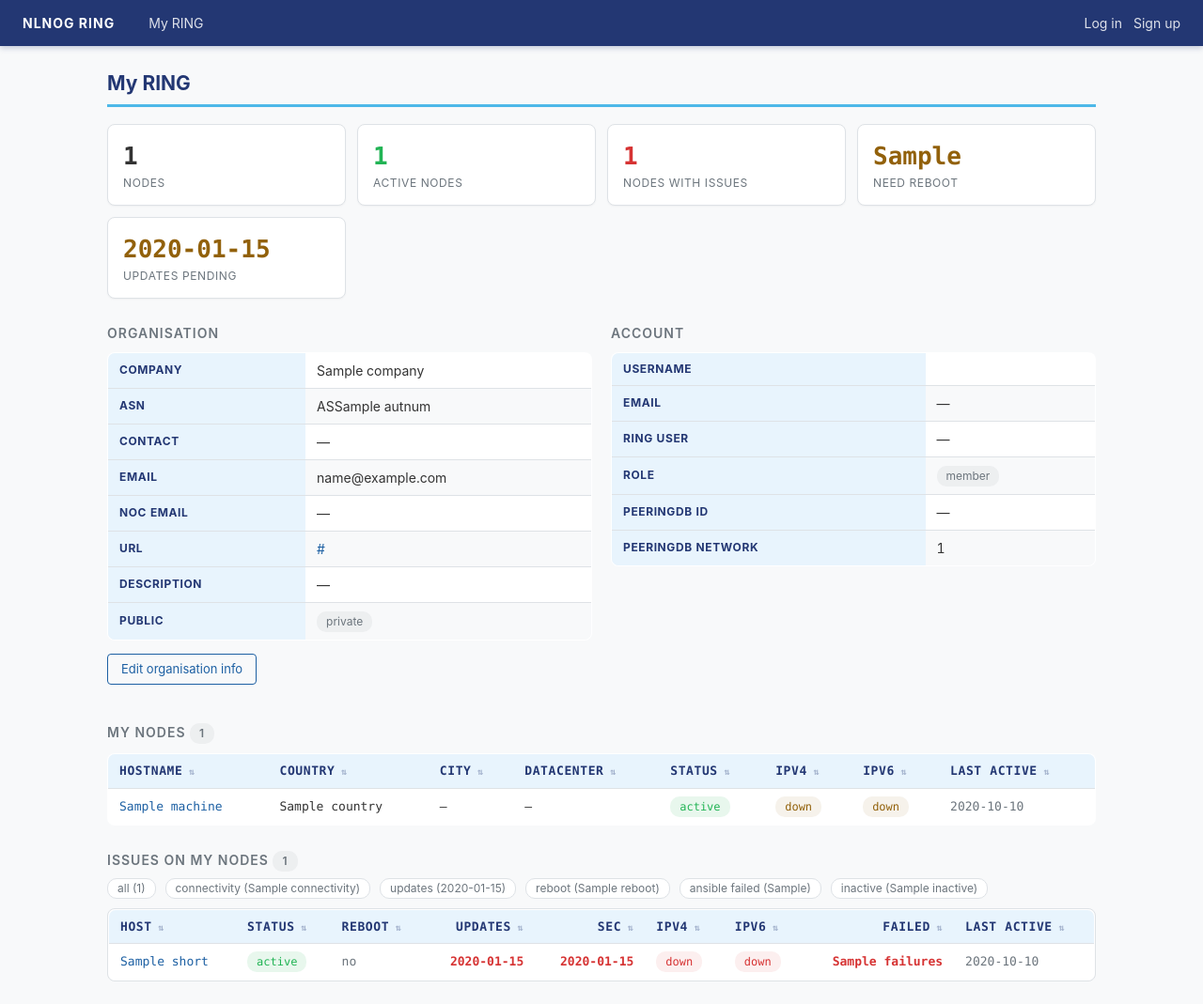
After one commit to NLNOG/ring-portal, a Django app: template ring/templates/ring/my_portal.html in a window 1280 px wide. The commit adds this page. Shown: the whole page at 94% size. Run offline with Django 3.2, Linux system fonts and the light colour scheme; the template is opened without the code that fills it: most values are stand-ins (such as "Sample title", 1, 10 or a date in 2020).

Commit message:
fix pdb fill, add customer portal code

```diff
--- a/ring/services/peeringdb.py
+++ b/ring/services/peeringdb.py
@@ -46,7 +46,7 @@ def fetch_profile(access_token):
         settings.PDB_ENDPOINT + "profile/v1",
         headers={
             "Authorization": "Bearer %s" % access_token,
-            "User-Agent": "smeagol/ring",
+            "User-Agent": "ring-portal/ring",
             "Accept": "application/json",
         },
     )
@@ -63,7 +63,7 @@ def _post(url, data):
         data=data,
         headers={
             "Content-Type": "application/x-www-form-urlencoded",
-            "User-Agent": "smeagol/ring",
+            "User-Agent": "ring-portal/ring",
             "Accept": "application/json",
         },
     )
--- a/ring/templates/ring/base.html
+++ b/ring/templates/ring/base.html
@@ -145,10 +145,14 @@ code { background: var(--bg-tint); border: 1px solid var(--border); padding: 2px
 <header>
   <div class="brand">NLNOG&nbsp;RING</div>
   <nav>
+    {% if user_can_manage %}
     <a href="{% url 'ring-index' %}" {% if request.resolver_match.url_name == 'ring-index' %}class="active"{% endif %}>Overview</a>
     <a href="{% url 'ring-machines' %}" {% if request.resolver_match.url_name == 'ring-machines' %}class="active"{% endif %}>Machines</a>
     <a href="{% url 'ring-participants' %}" {% if request.resolver_match.url_name == 'ring-participants' %}class="active"{% endif %}>Participants</a>
     <a href="{% url 'ring-users' %}" {% if request.resolver_match.url_name == 'ring-users' %}class="active"{% endif %}>Accounts</a>
+    {% else %}
+    <a href="{% url 'ring-my' %}" {% if request.resolver_match.url_name in 'ring-my ring-machine-detail ring-machine-status ring-participant-edit' %}class="active"{% endif %}>My RING</a>
+    {% endif %}
   </nav>
   <div class="auth">
     {% if request.user.is_authenticated %}
--- /dev/null
+++ b/ring/templates/ring/my_portal.html
@@ -0,0 +1,120 @@
+{% extends "ring/base.html" %}
+{% load ring_filters %}
+{% block title %}NLNOG RING — My RING{% endblock %}
+{% block content %}
+<h1>My RING</h1>
+
+<div class="kpis">
+  <a class="kpi" href="#nodes"><div class="num">{{ machine_count }}</div><div class="lbl">Nodes</div></a>
+  <a class="kpi" href="#nodes"><div class="num" style="color:var(--ok)">{{ active_count }}</div><div class="lbl">Active nodes</div></a>
+  <a class="kpi" href="#issues"><div class="num" style="color:var(--bad)">{{ issue_rows|length }}</div><div class="lbl">Nodes with issues</div></a>
+  <a class="kpi" href="#issues"><div class="num" style="color:var(--warn)">{{ need_reboot }}</div><div class="lbl">Need reboot</div></a>
+  <a class="kpi" href="#issues"><div class="num" style="color:var(--warn)">{{ updates_pending }}</div><div class="lbl">Updates pending</div></a>
+</div>
+
+<div class="grid">
+  <section>
+    <h2>Organisation</h2>
+    {% if participant %}
+    <table>
+      <tbody>
+        <tr><th>Company</th><td>{{ participant.company }}</td></tr>
+        <tr><th>ASN</th><td>{% if autnum %}AS{{ autnum }}{% else %}<span class="muted">unset</span>{% endif %}</td></tr>
+        <tr><th>Contact</th><td>{{ participant.contact|default:"—" }}</td></tr>
+        <tr><th>Email</th><td>{{ participant.email|default:"—" }}</td></tr>
+        <tr><th>NOC email</th><td>{{ participant.nocemail|default:"—" }}</td></tr>
+        <tr><th>URL</th><td>{% if participant.url %}<a href="{{ participant.url }}">{{ participant.url }}</a>{% else %}—{% endif %}</td></tr>
+        <tr><th>Description</th><td>{{ participant.companydesc|default:"—" }}</td></tr>
+        <tr><th>Public</th><td>{% if participant.public %}<span class="badge ok">public</span>{% else %}<span class="badge muted">private</span>{% endif %}</td></tr>
+      </tbody>
+    </table>
+    <p><a class="btn btn-outline" href="{% url 'ring-participant-edit' participant.pk %}">Edit organisation info</a></p>
+    {% else %}
+    <p class="muted">Your account is not linked to a RING participant.</p>
+    {% endif %}
+  </section>
+
+  <section>
+    <h2>Account</h2>
+    <table>
+      <tbody>
+        <tr><th>Username</th><td>{{ request.user.username }}</td></tr>
+        <tr><th>Email</th><td>{{ request.user.email|default:"—" }}</td></tr>
+        <tr><th>Ring user</th><td>{{ ru.username|default:"—" }}</td></tr>
+        <tr><th>Role</th><td>{% if ru.admin %}<span class="badge ok">admin</span>{% else %}<span class="badge muted">member</span>{% endif %}</td></tr>
+        <tr><th>PeeringDB id</th><td>{{ pdb_id|default:"—" }}</td></tr>
+        {% if pdb_net_id %}<tr><th>PeeringDB network</th><td>{{ pdb_net_id }}</td></tr>{% endif %}
+      </tbody>
+    </table>
+  </section>
+</div>
+
+<h2 id="nodes">My nodes <span class="badge muted">{{ machine_count }}</span></h2>
+{% if machines %}
+<table class="mono">
+  <thead>
+    <tr>
+      <th>Hostname</th><th>Country</th><th>City</th><th>Datacenter</th>
+      <th>Status</th><th>IPv4</th><th>IPv6</th><th>Last active</th>
+    </tr>
+  </thead>
+  <tbody>
+    {% for m in machines %}
+    <tr>
+      <td><a href="{% url 'ring-machine-detail' m.hostname %}">{{ m.short_hostname }}</a></td>
+      <td>{{ m.country|flag }} {{ m.country|default:"—" }}</td>
+      <td>{{ m.city|default:"—" }}</td>
+      <td>{{ m.dc|default:"—" }}</td>
+      <td class="nowrap">
+        {% if m.active %}<span class="badge ok">active</span>{% else %}<span class="badge bad">inactive</span>{% endif %}
+      </td>
+      <td>{% if m.active and m.alive_v4 %}<span class="badge ok">up</span>{% elif m.active %}<span class="badge warn">down</span>{% else %}<span class="muted">—</span>{% endif %}</td>
+      <td>{% if m.active and m.alive_v6 %}<span class="badge ok">up</span>{% elif m.active %}<span class="badge warn">down</span>{% else %}<span class="muted">—</span>{% endif %}</td>
+      <td class="muted">{{ m.last_active|date:"Y-m-d"|default:"—" }}</td>
+    </tr>
+    {% empty %}
+    <tr><td colspan="8" class="muted">No nodes.</td></tr>
+    {% endfor %}
+  </tbody>
+</table>
+{% else %}
+<p class="muted">Your organisation has no nodes in the RING.</p>
+{% endif %}
+
+<h2 id="issues">Issues on my nodes <span class="badge muted">{{ issue_rows|length }}</span></h2>
+<p class="table-filter">
+  <a href="?issues=all"{% if issue_type == "all" %} class="on"{% endif %}>all ({{ issue_rows|length }})</a>
+  <a href="?issues=connectivity"{% if issue_type == "connectivity" %} class="on"{% endif %}>connectivity ({{ type_counts.connectivity }})</a>
+  <a href="?issues=updates"{% if issue_type == "updates" %} class="on"{% endif %}>updates ({{ type_counts.updates }})</a>
+  <a href="?issues=reboot"{% if issue_type == "reboot" %} class="on"{% endif %}>reboot ({{ type_counts.reboot }})</a>
+  <a href="?issues=ansible_failed"{% if issue_type == "ansible_failed" %} class="on"{% endif %}>ansible failed ({{ type_counts.ansible_failed }})</a>
+  <a href="?issues=inactive"{% if issue_type == "inactive" %} class="on"{% endif %}>inactive ({{ type_counts.inactive }})</a>
+</p>
+{% if issue_rows %}
+<div class="scroll-table">
+<table class="mono">
+  <thead><tr>
+    <th>Host</th><th>Status</th><th>Reboot</th><th class="num">Updates</th><th class="num">Sec</th>
+    <th>IPv4</th><th>IPv6</th><th class="num">Failed</th><th>Last active</th>
+  </tr></thead>
+  <tbody>
+  {% for c in issue_rows %}
+    <tr>
+      <td><a href="{% url 'ring-machine-detail' c.fqdn %}">{{ c.short }}</a></td>
+      <td>{% if c.m.active %}<span class="badge ok">active</span>{% else %}<span class="badge bad">inactive</span>{% endif %}</td>
+      <td>{% if c.needs_reboot %}<span class="text-bad">yes</span>{% else %}<span class="muted">no</span>{% endif %}</td>
+      <td class="num">{% if c.updates %}<span class="text-bad">{{ c.updates }}</span>{% else %}0{% endif %}</td>
+      <td class="num">{% if c.security_updates %}<span class="text-bad">{{ c.security_updates }}</span>{% else %}0{% endif %}</td>
+      <td>{% if c.m.alive_v4 %}<span class="badge ok">up</span>{% else %}<span class="badge bad">down</span>{% endif %}</td>
+      <td>{% if c.m.alive_v6 %}<span class="badge ok">up</span>{% else %}<span class="badge bad">down</span>{% endif %}</td>
+      <td class="num">{% if c.failures %}<span class="text-bad">{{ c.failures }}</span>{% else %}0{% endif %}</td>
+      <td class="muted">{{ c.m.last_active|date:"Y-m-d"|default:"—" }}</td>
+    </tr>
+  {% endfor %}
+  </tbody>
+</table>
+</div>
+{% else %}
+<p class="muted">No issues on your nodes.</p>
+{% endif %}
+{% endblock %}
--- a/ring/urls.py
+++ b/ring/urls.py
@@ -5,6 +5,7 @@ from ring import views
 
 urlpatterns = [
     path("", views.index, name="ring-index"),
+    path("my/", views.my_portal, name="ring-my"),
     path("machines/", views.machines, name="ring-machines"),
     path("machines/<str:hostname>/", views.machine_detail, name="ring-machine-detail"),
     path(
```
Also changed, not shown: AGENTS.md (+10 -1 lines), ring/management/commands/ring_backfill_asn.py (+29 -2 lines), ring/tests/test_api.py (+96 -4 lines), ring/views.py (+151 -65 lines), README.md.
